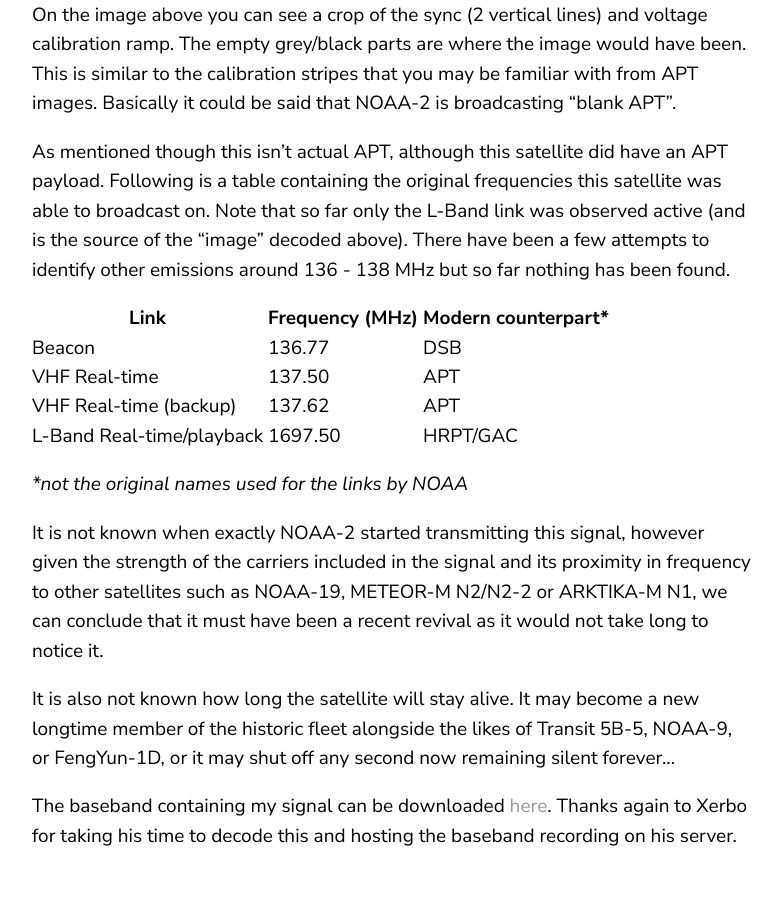
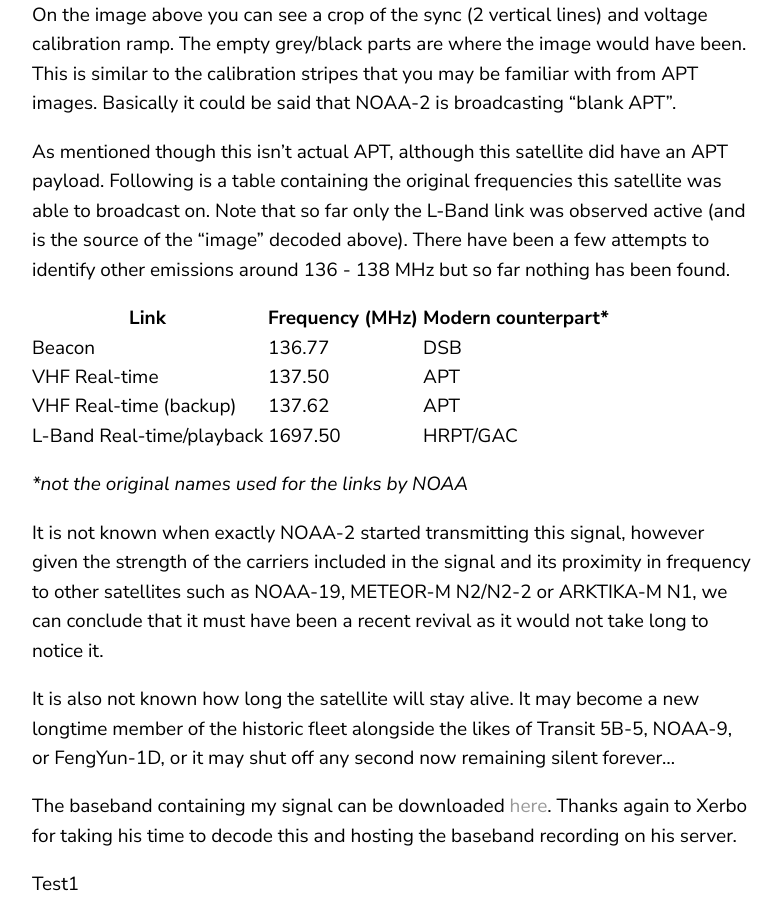
Before and after one commit to sgcderek/sgcderek.github.io, a Jekyll site: the page built from _posts/2021-03-15-noaa2-revival.markdown, in a window 1280 px wide and 900 px high, scrolled down 3436 px. Shown: the whole window, without its empty margins (68-850 px from the left). Built offline with Jekyll 4.4.1, drawn with Linux system fonts in a browser that asks for light colours; before the commit the page ends 4306 px from its top, so only the background shows below that.

Commit message:
just testing something pls nobody read it for a few mins thansk

```diff
--- a/_posts/2021-03-15-noaa2-revival.markdown
+++ b/_posts/2021-03-15-noaa2-revival.markdown
@@ -56,3 +56,8 @@
 It is also not known how long the satellite will stay alive. It may become a new longtime member of the historic fleet alongside the likes of Transit 5B-5, NOAA-9, or FengYun-1D, or it may shut off any second now remaining silent forever...
 
 The baseband containing my signal can be downloaded [here](https://cloud.xerbo.net/s/PnSWL9TGmMFZJtF). Thanks again to Xerbo for taking his time to decode this and hosting the baseband recording on his server.
+
+<details>
+  <summary>Test1 </summary>
+   Test2
+</details>
```
